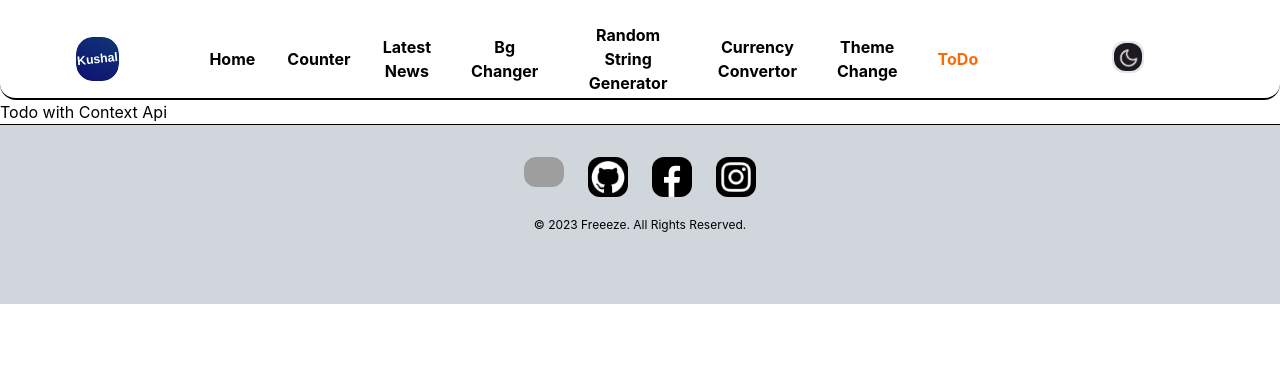
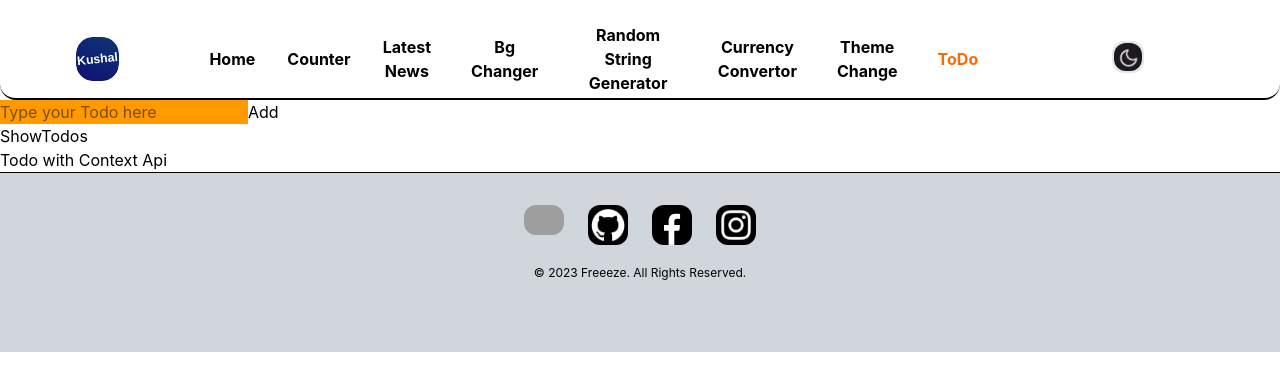
Before and after one commit to Kushal036/React-Tut, a React (Vite) app in the folder 15_all_React/: page /todoContext in a window 1280 px wide. Shown: the top 390 px of the page. Built offline with nearby package versions, Linux system fonts and the light colour scheme; grey boxes are pictures that could not be loaded.

Commit message:
project 15 , some work on Todo

```diff
--- a/15_all_React/src/App.jsx
+++ b/15_all_React/src/App.jsx
@@ -1,18 +1,47 @@
-import { useState } from 'react'
+import { useState , useEffect } from 'react'
 import reactLogo from './assets/react.svg'
 import viteLogo from './assets/vite.svg'
 import heroImg from './assets/hero.png'
 import './App.css'
 import {Header , Footer } from './components/index'
 import {Outlet} from 'react-router'
+import { TodoContext} from './components/index.js'
+import {TodoProvider} from './context/todoContext.js'
 function App() {
-  const [count, setCount] = useState(0)
+  const [todos, setTodos] = useState([])
+const addTodo = (todo)=>{
+  setTodos([{id:Date.now() , todo:todo , editable: false}, ...todos])
+}
+const updateTodo = (id,todo)=>{
+  setTodos(todos.map((singleTodo)=>singleTodo.id==id ? {...singleTodo , todo :todo } : singleTodo ))
+}
+const deleteTodo = (id)=>{
+  setTodos(todos.filter((singleTodo)=>singleTodo.id != id))
+}
+const isEditable = (id)=>{
+  setTodos(todos.map((singleTodo)=>singleTodo.id == id ?{...singleTodo , editable : !singleTodo.editable } :singleTodo))
+}
+
+  useEffect(()=>{
+    const localTodo = JSON.parse(localStorage.getItem("Todos"))
+    if (localTodo && localTodo.length>0 ) {
+      setTodos(localTodo)
+    }
+  },[])
+
+  useEffect(()=>{
+    localStorage.setItem("Todos" ,JSON.stringify(todos))
+  },[todos])
 
   return (
   <>
 
   <Header/>
-  <Outlet/>
+  {
+    (<Outlet/> == <TodoContext/>) ? <TodoProvider value={{todos , addTodo , updateTodo , deleteTodo , isEditable}}> <Outlet/> </TodoProvider> : <Outlet/>
+
+  }
+
   <Footer/>
 
   </>
--- /dev/null
+++ b/15_all_React/src/components/TodoContext/InputTodo.jsx
@@ -0,0 +1,29 @@
+import React, { useEffect, useState } from 'react'
+import { useContext } from 'react';
+import { TodoContext} from '../../context/TodoContext'
+function InputTodo() {
+    const [todoMessage , setTodoMessage] = useState('')
+    const {addTodo} = useContext(TodoContext)
+
+    const handleAdd = (e)=>{
+        e.preventDefault();
+        if(todoMessage=='') return
+        addTodo(todoMessage);
+        setTodoMessage('');
+    }
+  return (
+    <div>
+        <form  onSubmit={handleAdd}>
+
+      <input type="text"
+      placeholder='Type your Todo here'
+      className='bg-amber-500'
+      value={todoMessage}
+      onChange={(e)=>setTodoMessage(e.target.value)} />
+      <button type="submit">Add</button>
+      </form>
+    </div>
+  )
+}
+
+export default InputTodo
--- /dev/null
+++ b/15_all_React/src/components/TodoContext/ShowTodos.jsx
@@ -0,0 +1,13 @@
+import React from 'react'
+import { useContext } from 'react';
+import { TodoContext} from '../../context/TodoContext'
+function ShowTodos() {
+    const {updateTodo , deleteTodo , isEditable} = useContext(TodoContext)
+  return (
+    <div>
+      ShowTodos
+    </div>
+  )
+}
+
+export default ShowTodos
--- a/15_all_React/src/components/TodoContext/TodoContext.jsx
+++ b/15_all_React/src/components/TodoContext/TodoContext.jsx
@@ -1,8 +1,12 @@
 import React from 'react'
+import InputTodo from './InputTodo'
+import ShowTodos from './ShowTodos'
 
 function TodoContext() {
   return (
     <div>
+      <InputTodo/>
+      <ShowTodos/>
       Todo with Context Api
     </div>
   )
--- /dev/null
+++ b/15_all_React/src/context/TodoContext.js
@@ -0,0 +1,18 @@
+import { createContext, useContext } from "react";
+
+export const TodoContext = createContext({
+    todos: [
+        {
+            id : Date.now(),
+            todo : "Message",
+            editable : true
+        }
+    ],
+    addTodo : (todo)=>{},
+    updateTodo : (id , todo) =>{},
+    deleteTodo : (id) =>{},
+    isEditable : (id)=>{}
+});
+
+
+export const TodoProvider = TodoContext.Provider
```
